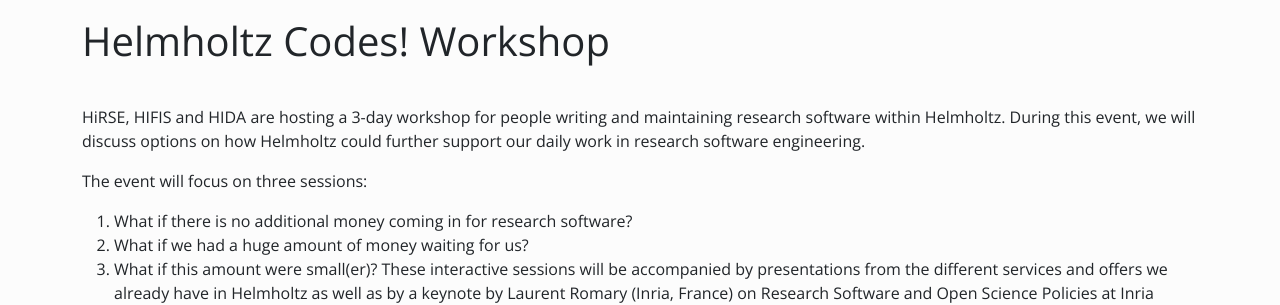
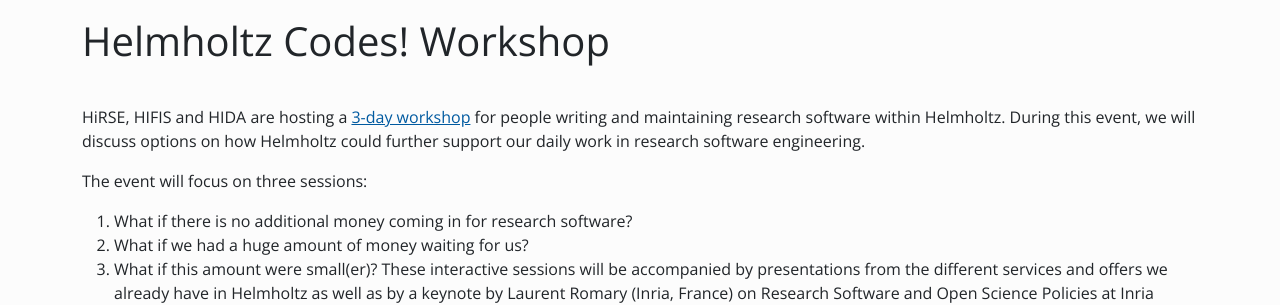
Before and after one commit to Helmholtz-HiRSE/helmholtz-hirse.github.io, a Jekyll site: the page built from _events/2025_11_04-codes.md, in a window 1280 px wide. Shown: the part 277-582 px from the top of the page. Built offline with Jekyll 4.4.1, drawn with Linux system fonts in a browser that asks for light colours; nearby versions of some CDN libraries; some of the changed lines change nothing that is shown.

Commit message:
Update 2025_11_04-codes.md

```diff
--- a/_events/2025_11_04-codes.md
+++ b/_events/2025_11_04-codes.md
@@ -10,7 +10,7 @@
 
 
 
-HiRSE, HIFIS and HIDA are hosting a 3-day workshop for people writing and maintaining research software within Helmholtz. During this event, we will discuss options on how Helmholtz could further support our daily work in research software engineering.
+HiRSE, HIFIS and HIDA are hosting a [3-day workshop](https://events.hifis.net/event/2329/) for people writing and maintaining research software within Helmholtz. During this event, we will discuss options on how Helmholtz could further support our daily work in research software engineering.
 <!--more-->
 
 The event will focus on three sessions:
```
